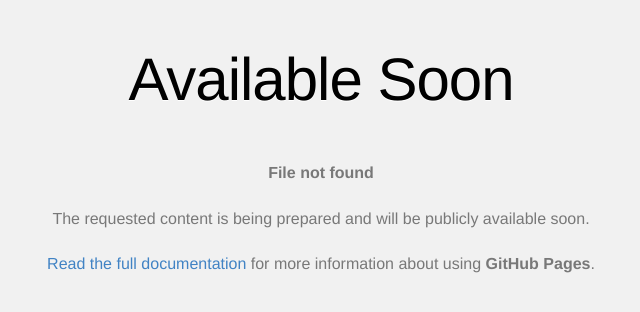
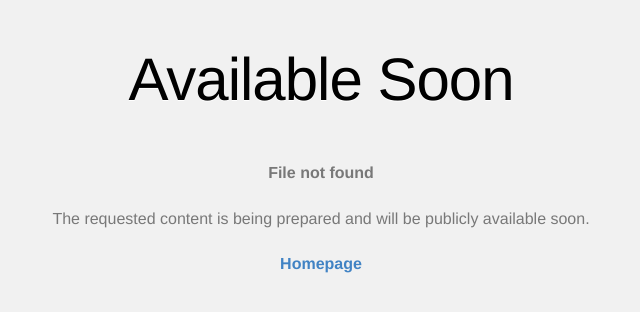
Before and after one commit to zhongchengwu/zhongchengwu.github.io, a Jekyll site: the page _pages/unavailable.html, which Jekyll copies as it is, in a window 1280 px wide. Shown: the top 312 px of the page, without its empty margins (319-959 px from the left). Built offline with Jekyll 4.4.1, drawn with Linux system fonts in a browser that asks for light colours.

Commit message:
Update unavailable.html

```diff
--- a/_pages/unavailable.html
+++ b/_pages/unavailable.html
@@ -60,8 +60,7 @@
       </p>
 
       <p>
-        <a href="https://zhongchengwu.github.io/">Read the full documentation</a>
-        for more information about using <strong>GitHub Pages</strong>.
+        <a href="https://zhongchengwu.github.io/"><strong>Homepage</strong></a>
       </p>
 
     </div>
```
